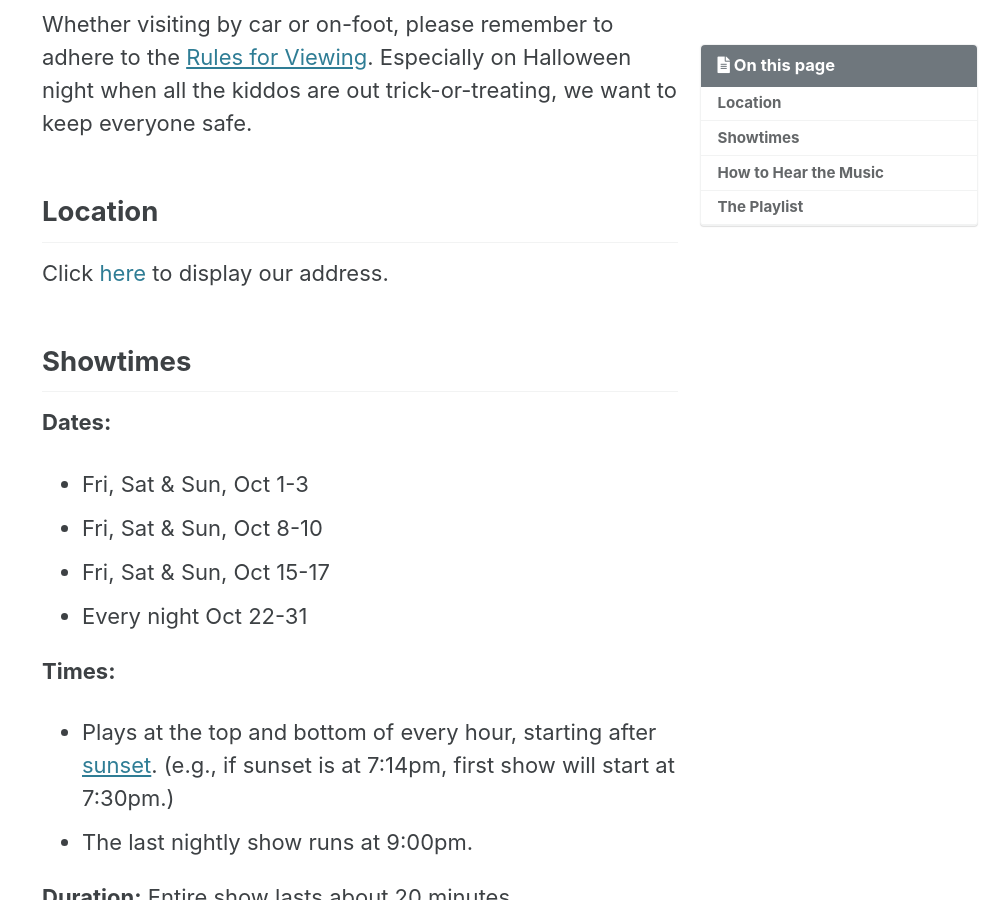
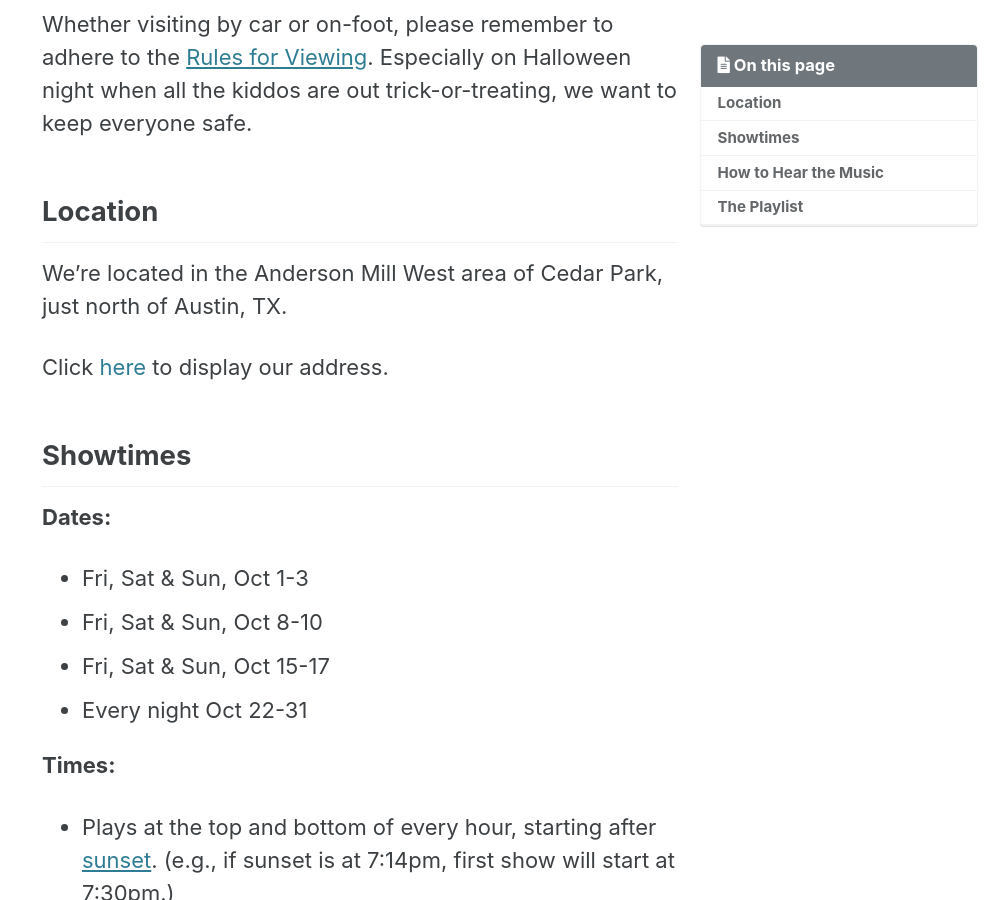
Before and after one commit to continja/sofarsogoode.github.io, a Jekyll site: the page built from _posts/2021-09-27-Halloween-2021.md, in a window 1280 px wide and 900 px high, scrolled down 888 px. Shown: the whole window, without its empty margins (280-1280 px from the left). Built offline with Jekyll 4.4.1, drawn with Linux system fonts in a browser that asks for light colours; cached includes are drawn as plain includes.

Commit message:
Update 2021-09-27-Halloween-2021.md

```diff
--- a/_posts/2021-09-27-Halloween-2021.md
+++ b/_posts/2021-09-27-Halloween-2021.md
@@ -18,6 +18,8 @@ Halloween 2021 is our first big light show. <!--more-->Here's a teaser.
 Whether visiting by car or on-foot, please remember to adhere to the [Rules for Viewing](/the_rules/). Especially on Halloween night when all the kiddos are out trick-or-treating, we want to keep everyone safe.
 
 ## Location
+
+We’re located in the Anderson Mill West area of Cedar Park, just north of Austin, TX.
 
 Click <a onclick="document.getElementById('addresspic').style.display='block'">here</a> to display our address.
 
```
